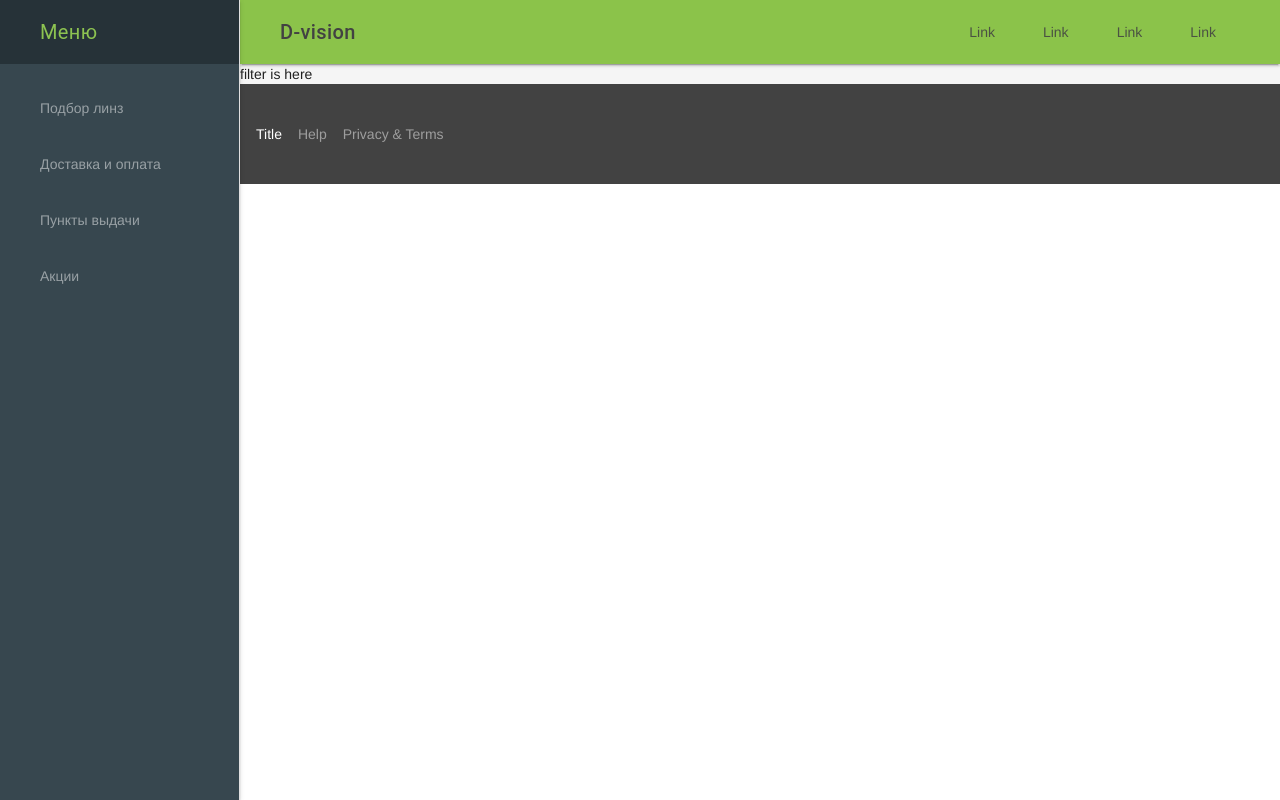
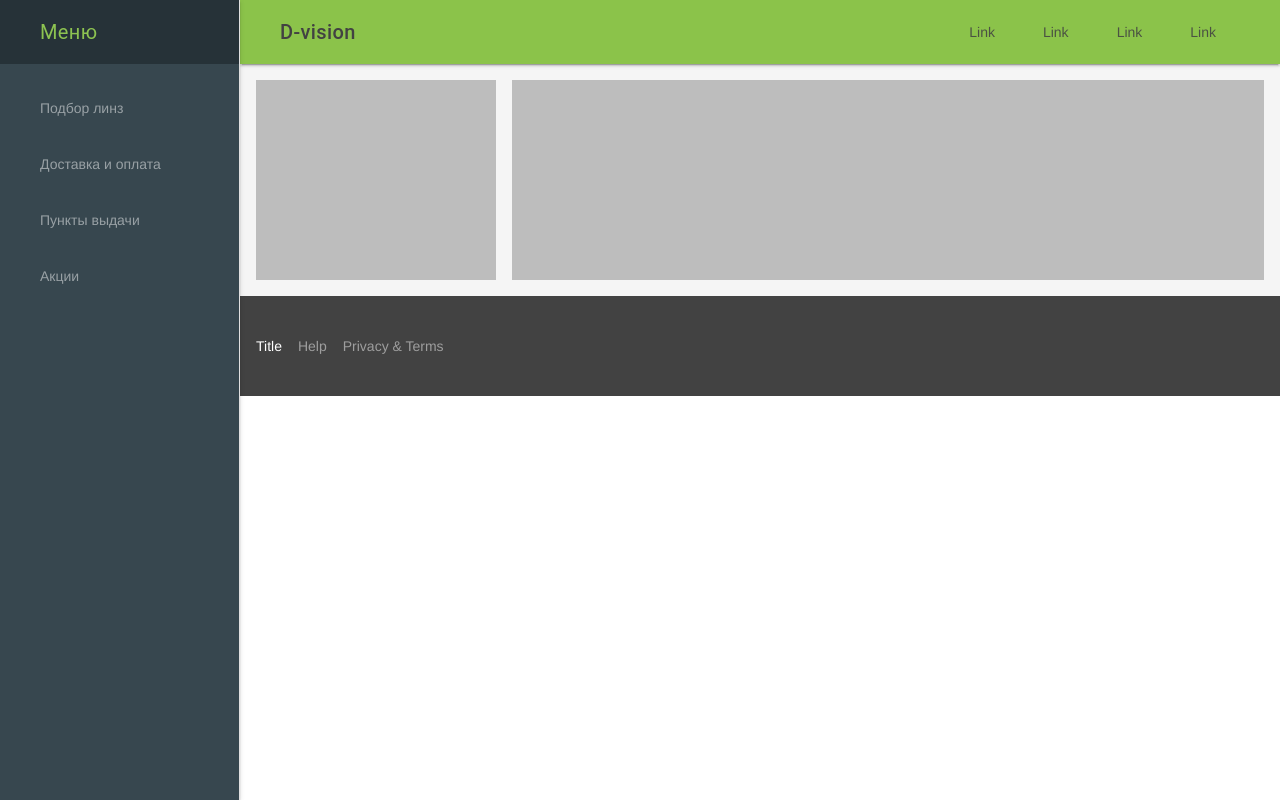
Before and after one commit to cMeIIIHo/market, a Django app: page /filter/ in a window 1280 px wide. Run offline with Django 3.2, Linux system fonts and the light colour scheme.

Commit message:
working on filter

```diff
--- a/catalog/templates/catalog/filter.html
+++ b/catalog/templates/catalog/filter.html
@@ -1,5 +1,8 @@
 {% extends "base.html" %}
 
 {% block content %}
-filter is here
+<div class="mdl-grid">
+    <div class="mdl-cell mdl-cell--3-col"></div>
+    <div class="mdl-cell mdl-cell--9-col"></div>
+</div>
 {% endblock %}
```
